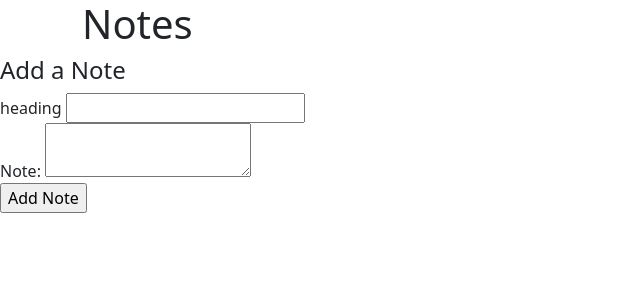
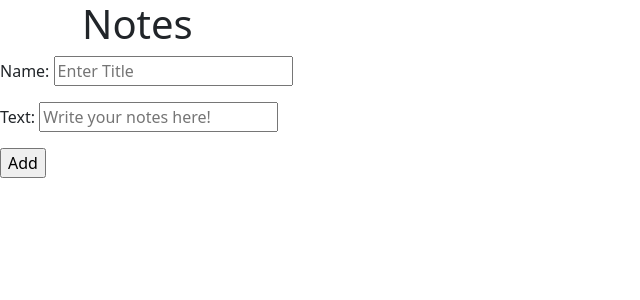
Before and after one commit to Thelostsinofenvy/NotesApp, a Django app: page /new in a window 1280 px wide. Shown: the top 300 px of the page, without its empty margins (0-640 px from the left). Run offline with Django 3.2, Linux system fonts and the light colour scheme.

Commit message:
minor changes

```diff
--- a/notes/templates/details.html
+++ b/notes/templates/details.html
@@ -1,4 +1,4 @@
 {% extends 'base.html' %} {% block content %} {% for note in notes %}
-{{note.name}} {{note.text}} <a href="{% url 'edit' pk=note.pk %}">Update</a>
+{{note.name}} {{note.text}} <a href="{% url 'edit' note.id %}">Update</a>
 
 {% endfor %} {% endblock content %}
--- a/notes/templates/home.html
+++ b/notes/templates/home.html
@@ -12,7 +12,7 @@
     <a href="{% url 'new' %}"><h4>Create New Note</h4></a>
     <div>
       {% for note in notes %}
-      <a href="{% url 'details' pk=note.pk %}">{{note.name}} </a>
+      <a href="{% url 'details' note.id %}">{{note.name}} </a>
       {{note.date_created}} {{note.text}} {%endfor %}
     </div>
     {% endblock %}
--- a/notes/templates/new.html
+++ b/notes/templates/new.html
@@ -1,13 +1,9 @@
 {% extends 'base.html' %} {% block content %}
 
 <div>
-  <h4>Add a Note</h4>
-  <form action="" method="post">
-    <label for="">heading</label>
-    <input type="text" value="" /><br />
-    <label for="">Note:</label>
-    <textarea id=" area" /></textarea><br />
-    <input type="button" value="Add Note">
+  <form method="POST">
+    {% csrf_token %} {{ form.as_p }}
+    <input type="submit" value="Add" />
   </form>
 </div>
 
```
Also changed, not shown: notes/templates/edit.html (+10 -1 lines), db.sqlite3.
